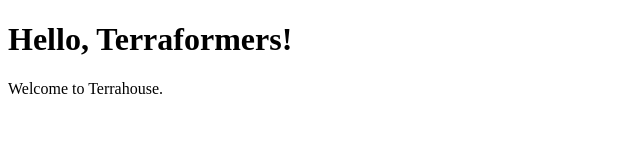
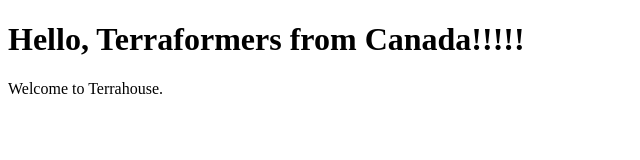
Before and after one commit to shivadns88/terraform-beginner-bootcamp-2023, a plain HTML site: page public/index.html in a window 1280 px wide. Shown: the whole page, without its empty margins (0-640 px from the left). Drawn offline with Linux system fonts and the light colour scheme.

```diff
--- a/public/index.html
+++ b/public/index.html
@@ -4,7 +4,7 @@
     <title>Hello, Terraformers!</title>
 </head>
 <body>
-    <h1>Hello, Terraformers!</h1>
+    <h1>Hello, Terraformers from Canada!!!!!</h1>
     <p>Welcome to Terrahouse.</p>
 </body>
 </html>
```
Also changed, not shown: 6 other files.
